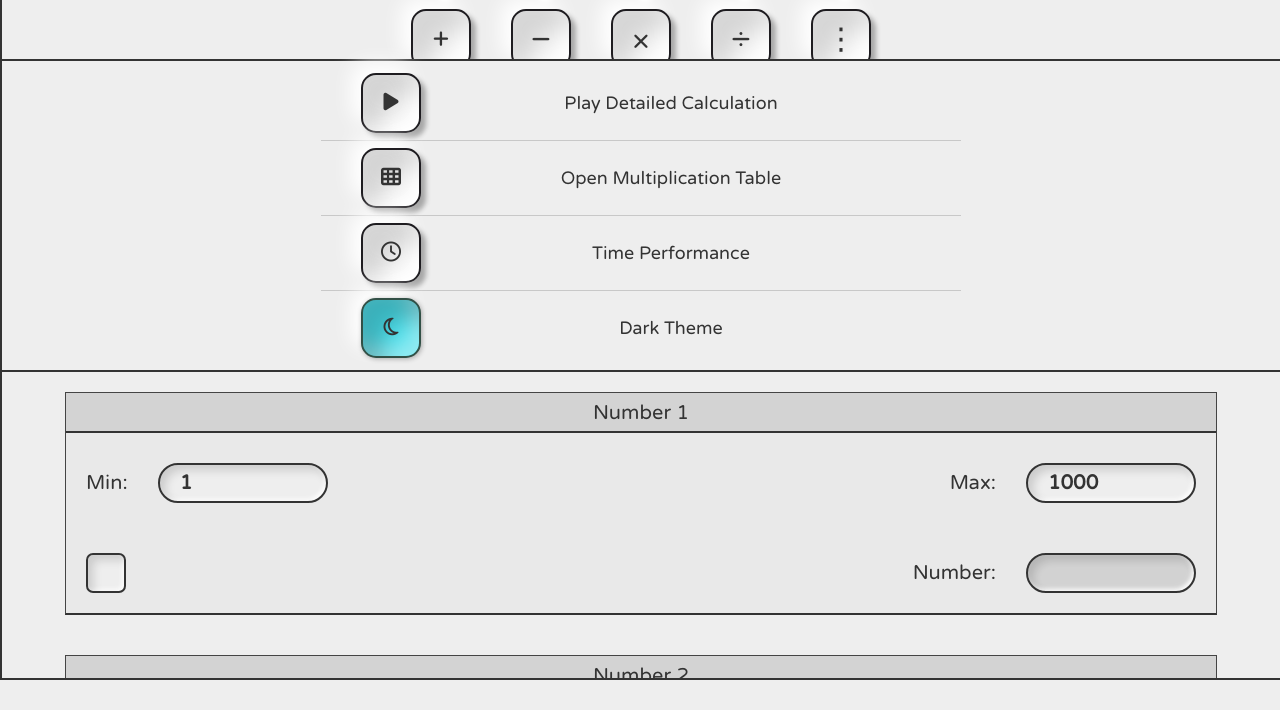
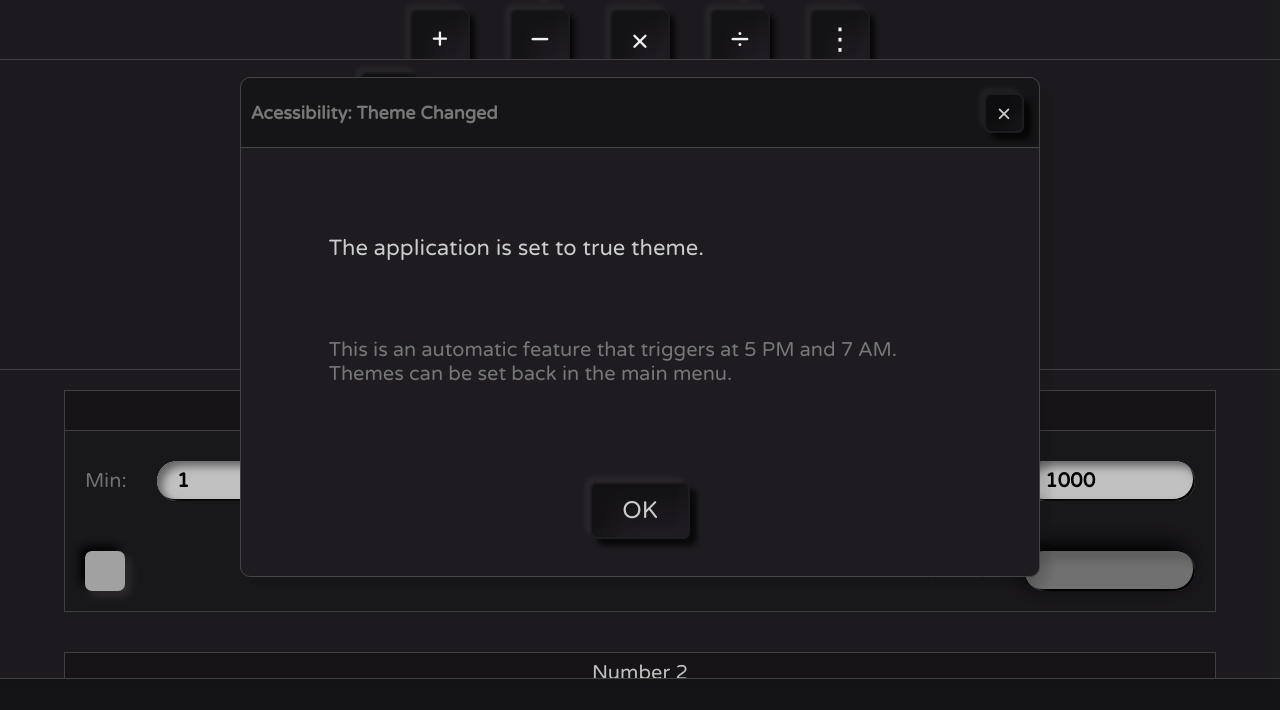
Before and after one commit to tschiboka/Maths-Gym, a plain HTML site: page index.html in a window 1280 px wide. Both pictures are taken after a click on the button 390 px from the left and 1009 px from the top of the page. Shown: the part 682-1392 px from the top of the page. Drawn offline with Linux system fonts and the light colour scheme.

Commit message:
Set Theme Automatically According to the Time

```diff
--- a/frontend/scripts/menu.js
+++ b/frontend/scripts/menu.js
@@ -62,7 +62,7 @@ function validateNumberBoxInput(input) {
     if (isNaN(input)) return { valid: false , errorType: "Invalid Input",errorMessage: `The input value \" ${ input } \" is not a number!`, helpText };
 
     // Min Max Safe
-    if (Number(input) > Number.MAX_SAFE_INTEGER) return { valid: false , errorType: "Input Safe Error",errorMessage: `The input is greater than the maximum safe number!`, helpText: `Input: \" ${ input } \"\nNumber: ${ Number.MAX_SAFE_INTEGER }` };
+    if (Number(input) > 1000000) return { valid: false , errorType: "Input Safe Error",errorMessage: `The input is greater than the maximum safe number!`, helpText: `Input: \" ${ input } \"\nNumber: 1000000` };
     if (Number(input) < 1 || !Number.isInteger(Number(input))) return { valid: false , errorType: "Invalid Input",errorMessage: `The input must be a positive integer!` };
 
     return { valid: true, number: Number(input) };
--- a/frontend/scripts/misc.js
+++ b/frontend/scripts/misc.js
@@ -119,11 +119,20 @@ function closeMultiplicationTable() {
     app.settings.multiplicationTableOpen = false;
 }
 
-function toggleTheme() {
+function toggleTheme(theme) {
     // Toggle App State and Body Class
     const body_DOM = document.querySelector("body");
     const bodyClasses_ARR = [...body_DOM.classList].filter(cls => cls === "light" || cls === "dark");
-    app.settings.theme = app.settings.theme === "dark" ? app.settings.theme = "light" : app.settings.theme = "dark";
+
+    // Set Theme
+    console.log(theme, app.settings.theme, theme && theme !== app.settings.theme)
+    if (theme) {
+        if (theme !== app.settings.theme) {
+            app.settings.theme = theme;
+            displayUserMessage("Acessibility: Theme Changed", `The application is set to ${ theme } theme.`, "This is an automatic feature that triggers at 5 PM and 7 AM. Themes can be set back in the main menu.");
+        }
+    }
+    else app.settings.theme = app.settings.theme === "dark" ? app.settings.theme = "light" : app.settings.theme = "dark";
     body_DOM.classList.replace(bodyClasses_ARR[0], app.settings.theme);
 
     // Adjust Icon, Text and Delete Theme Class
--- a/index.html
+++ b/index.html
@@ -154,10 +154,17 @@
 
     <footer></footer>
 
-    <!-- Add Keyboard events -->
+    <!-- Add Keyboard Events and Set Theme -->
     <script>
         const body_DOM = document.querySelector("body");
         body_DOM.addEventListener("keydown", keyDown);
+
+        const FREQ = 1000 * 60;
+        const themeTimer = setInterval(() => {
+            const hours = new Date().getHours();
+            const isLightTheme = hours > 6 && hours < 17;
+            toggleTheme(isLightTheme ? "light" : "dark");
+        }, FREQ);
     </script>
 </body>
 </html>
```
